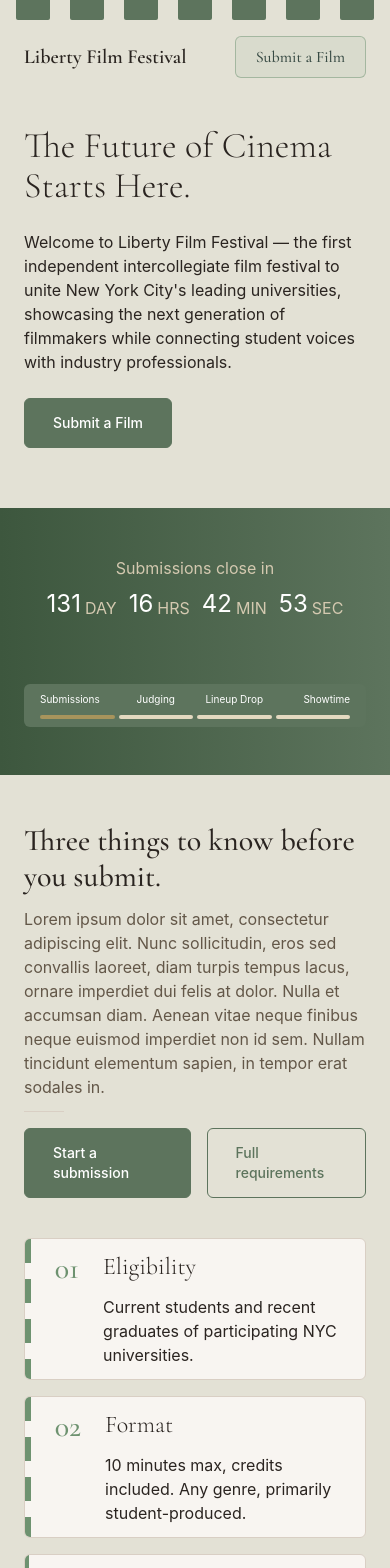
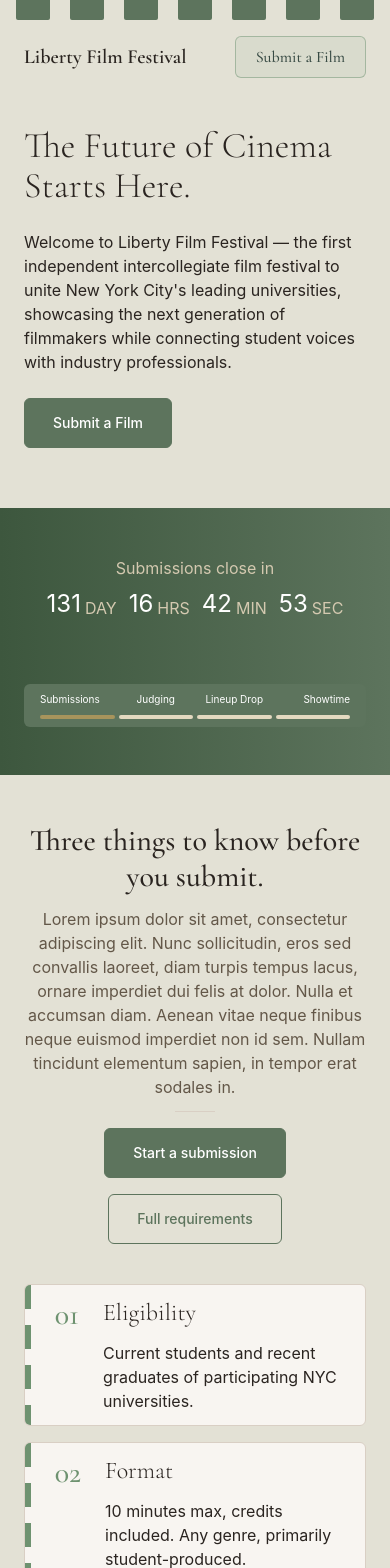
Before and after one commit to Kique9598/liberty_film_festival, a React (Vite) app: page / in a window 390 px wide. Shown: the top 1568 px of the page. Built offline with nearby package versions, Linux system fonts and the light colour scheme.

Commit message:
edited section header and button container on dynamic screen width

```diff
--- /dev/null
+++ b/src/components/ButtonContainer.tsx
@@ -0,0 +1,18 @@
+import type { ReactNode } from "react";
+
+type ButtonContainerProps = {
+  children: ReactNode;
+};
+
+const ButtonContainer = ({ children }: ButtonContainerProps) => {
+  return (
+    <div
+      className="flex flex-wrap items-center justify-center gap-4
+                 sm:justify-start"
+    >
+      {children}
+    </div>
+  );
+};
+
+export default ButtonContainer;
--- a/src/components/SectionHeader.tsx
+++ b/src/components/SectionHeader.tsx
@@ -13,10 +13,10 @@
   dark = false,
   showDivider = true,
 }: SectionHeaderProps) => {
-  const align = centered ? "items-center text-center" : "items-start text-left";
+  const align = centered ? "" : "sm:items-start sm:text-left";
 
   return (
-    <div className={`flex flex-col gap-3 ${align}`}>
+    <div className={`flex flex-col gap-3 items-center text-center ${align}`}>
       <h2 className={`${dark ? "text-white" : ""}`}>{title}</h2>
       {description && (
         <p
--- a/src/pages/Home.tsx
+++ b/src/pages/Home.tsx
@@ -8,6 +8,7 @@
 import { PROMO_VIDEO_ID } from "../constants/links";
 import SectionHeader from "../components/SectionHeader";
 import Card from "../components/Card";
+import ButtonContainer from "../components/ButtonContainer";
 
 const Home = () => {
   return (
@@ -27,10 +28,10 @@
               "Lorem ipsum dolor sit amet, consectetur adipiscing elit. Nunc sollicitudin, eros sed convallis laoreet, diam turpis tempus lacus, ornare imperdiet dui felis at dolor. Nulla et accumsan diam. Aenean vitae neque finibus neque euismod imperdiet non id sem. Nullam tincidunt elementum sapien, in tempor erat sodales in."
             }
           />
-          <div className="flex gap-4">
+          <ButtonContainer>
             <Button to={"/submit"} label="Start a submission" />
             <Button to={"/submit"} label="Full requirements" ghost />
-          </div>
+          </ButtonContainer>
         </div>
 
         <div className="flex flex-col flex-1/4 gap-4">
@@ -64,13 +65,22 @@
             title="Student filmmaking runs on community support."
             description="Liberty is entirely student-run and independently funded. Every dollar goes toward a real venue, a real audience, and real industry access for young filmmakers."
           />
-          <Button to={"/donate"} label="Support the festival" variant="gold" />
+          <ButtonContainer>
+            <Button
+              to={"/donate"}
+              label="Support the festival"
+              variant="gold"
+            />
+          </ButtonContainer>
         </div>
         <VideoPlayer
           videoId={PROMO_VIDEO_ID}
           className="max-w-full md:max-w-[455px]"
         />
       </Section>
+      {/* <Section>
+        <SectionHeader title="With the Support of" centered />
+      </Section> */}
     </>
   );
 };
```
